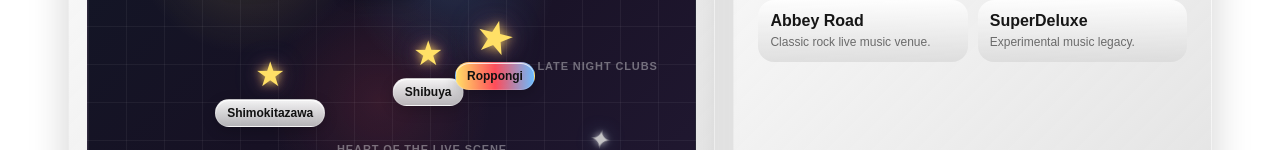
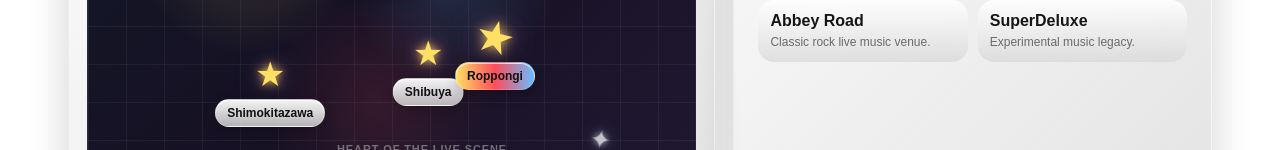
Before and after one commit to bibarugebarushoten-creator/livehouse, a plain HTML site: page index.html in a window 1280 px wide. Shown: the part 399-549 px from the top of the page. Drawn offline with Linux system fonts and the light colour scheme.

Commit message:
Update index.html

```diff
--- a/index.html
+++ b/index.html
@@ -369,10 +369,6 @@
             heart of the live scene
           </span>
 
-          <span class="map-label label-east">
-            late night clubs
-          </span>
-
           <span class="star s1">✦</span>
           <span class="star s2">✧</span>
           <span class="star s3">✦</span>
```
